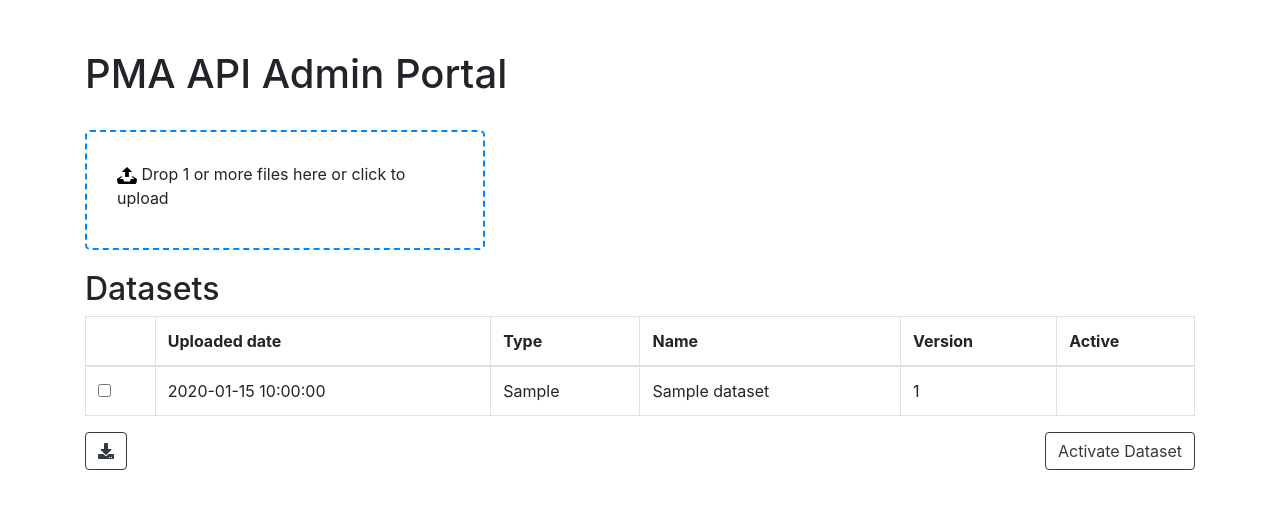
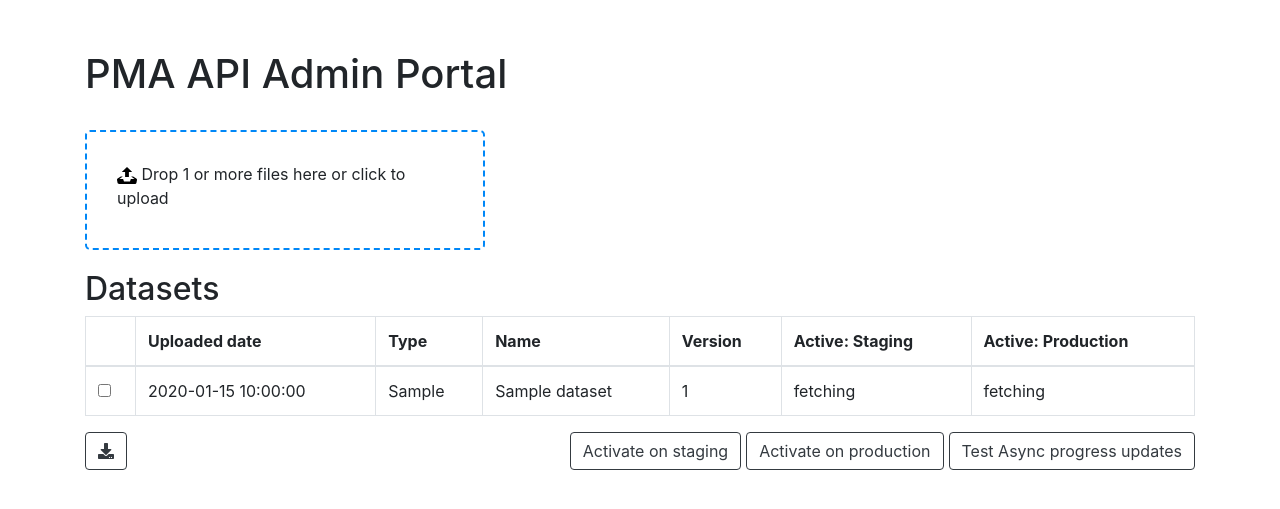
Before and after one commit to PMA-2020/pma-api, a Flask app: template pma_api/templates/admin.html in a window 1280 px wide. Shown: the top 509 px of the page. Run offline with Flask 2, Linux system fonts and the light colour scheme; the template is opened without the code that fills it: most values are stand-ins (such as "Sample title", 1, 10 or a date in 2020); parts of the project's set-up code (start-up, migrations or seed data) failed here and were passed over; some libraries are stand-ins or nearby versions.

Commit message:
- Reorganized root routes. - Changed admin page to display 'dev' environment info if env is dev, and made updates to sync status of datasets asynchronously, WIP - Code style updates - Updates to asynchronous tasks

```diff
--- a/pma_api/app.py
+++ b/pma_api/app.py
@@ -1,8 +1,8 @@
 """Custom subclass for the PMA API."""
 from flask import Flask, Response
 
-from .models import Cache
-from .response import ApiResult
+from pma_api.models import Cache
+from pma_api.response import ApiResult
 
 
 class PmaApiFlask(Flask):
--- a/pma_api/error.py
+++ b/pma_api/error.py
@@ -6,7 +6,7 @@ class PmaApiException(Exception):
 
 
 class PmaApiDbInteractionError(PmaApiException):
-    """Braod class for exceptions related to DB interactions"""
+    """Broad class for exceptions related to DB interactions"""
 
 
 class ExistingDatasetError(PmaApiException):
--- a/pma_api/models/api_base.py
+++ b/pma_api/models/api_base.py
@@ -2,8 +2,8 @@
 from datetime import datetime
 
 from pma_api.config import IGNORE_FIELD_PREFIX
-from . import db
-from .string import EnglishString
+from pma_api.models import db
+from pma_api.models.string import EnglishString
 
 
 def prune_ignored_fields(kwargs):
--- a/pma_api/models/string.py
+++ b/pma_api/models/string.py
@@ -1,5 +1,5 @@
 """EnglishString & Translation model."""
-from . import db
+from pma_api.models import db
 from pma_api.utils import next64
 
 
--- a/pma_api/python_query_template.py
+++ b/pma_api/python_query_template.py
@@ -18,7 +18,7 @@ def interpolated_query(objects: [Model]) -> [Model]:
         PmaApiException: If attribute requested not found
     """
     try:
-        filtered_list = [_ for _ in objects if '$']
+        filtered_list = '$'
     except AttributeError:
         model_attrs = \
             [k for k in objects[0].__dict__.keys() if k not in IGNORES]
--- a/pma_api/response.py
+++ b/pma_api/response.py
@@ -80,7 +80,7 @@ class QuerySetApiResult(ApiResult):
         return response
 
     @staticmethod
-    def _remove_bytes_values(record_list: [{}]) -> [{}]:
+    def _remove_bytes_values(record_list: [dict]) -> [dict]:
         """From a list of dicts, remove any dict value that is bytes.
 
         Args:
@@ -90,7 +90,7 @@ class QuerySetApiResult(ApiResult):
             list(dict): Records with any non-JSON-serializable bytes values
             replaced with the string 'bytes'
         """
-        formatted_list: [{}] = [
+        formatted_list: [dict] = [
             {
                 k: 'bytes' if isinstance(v, bytes) else
                 v
@@ -104,6 +104,8 @@ class QuerySetApiResult(ApiResult):
     @staticmethod
     def json_response(record_list, extra_metadata, **kwargs):
         """Convert a list of records into a JSON response."""
+        # TODO: instead of remove bytes values, convert bytes value to URL
+        #  to download file
         formatted_list = QuerySetApiResult._remove_bytes_values(record_list)
         obj = {
             **kwargs,
--- a/pma_api/routes/endpoints/api_1_0/__init__.py
+++ b/pma_api/routes/endpoints/api_1_0/__init__.py
@@ -1,7 +1,7 @@
 """API Routes."""
 from flask import Blueprint
 
-from pma_api.routes.root_routes import root as server_root
+from pma_api.routes import root as server_root
 
 api = Blueprint('api', __name__)
 
--- a/pma_api/routes/endpoints/api_1_0/dynamic.py
+++ b/pma_api/routes/endpoints/api_1_0/dynamic.py
@@ -23,7 +23,7 @@ resource_model_map = {
 }
 
 
-def models_to_dicts(models: [Model], ignores: () = IGNORES) -> [{}]:
+def models_to_dicts(models: [Model], ignores: () = IGNORES) -> [dict]:
     """Converts list of SqlAlchemy Model objects to dictionaries
 
     Args:
@@ -33,7 +33,7 @@ def models_to_dicts(models: [Model], ignores: () = IGNORES) -> [{}]:
     Returns:
         list(dict): List of dictionaries
     """
-    dicts: [{}] = [
+    dicts: [dict] = [
         {
             k: v
             for k, v in x.__dict__.items() if k not in ignores
@@ -94,6 +94,8 @@ def dynamic_route(resource: str) -> Union[QuerySetApiResult, str]:
     query_template_path = os.path.join(query_dir, 'python_query_template.py')
     query_tempfile_path = os.path.join(query_dir, 'python_query_tempfile.py')
 
+    # TODO: review https://nedbatchelder.com/blog/201206/
+    #  eval_really_is_dangerous.html
     arg_str = ''
     for k, v in request.args.items():
         # TODO 3: Lots of other conversions. Consider as well using the literal
--- a/pma_api/templates/admin.html
+++ b/pma_api/templates/admin.html
@@ -38,9 +38,12 @@
                 <th>Type</th>
                 <th>Name</th>
                 <th>Version</th>
-                <th>Active</th>
-{#                <th>Active: Staging</th>#}
-{#                <th>Active: Production</th>#}
+{#                <th>Active</th>#}
+                <th>Active: Staging</th>
+                <th>Active: Production</th>
+                {% if this_env=='development' %}
+                  <th>Active: Dev</th>
+                {% endif %}
               </tr>
             </thead>
             <tbody>
@@ -55,23 +58,50 @@
                 </a>
 
                 <div class="right-buttons">
-{#                  <a id="apply-staging-link" href="#">#}
-{#                    <button type="button" class="btn btn-outline-dark" id="apply-staging-button">#}
-{#                      Apply dataset to staging#}
+                  <a id="apply-staging-link" href="#">
+                    <button type="button" class="btn btn-outline-dark" id="apply-staging-button">
+                      Activate on staging
+                    </button>
+                  </a>
+                  <a id="apply-production-link" href="#">
+                    <button type="button" class="btn btn-outline-dark" id="apply-production-button">
+                      Activate on production
+                    </button>
+                  </a>
+
+                  {% if this_env=='development' %}
+                    <a id="activate-dataset-link" href="#">
+                      <button type="button" class="btn btn-outline-dark" id="activate-dataset-button">
+                        Activate on dev
+                      </button>
+                    </a>
+                  {% endif %}
+
+{#                  <a id="activate-dataset-link" href="#">#}
+{#                    <button type="button" class="btn btn-outline-dark" id="activate-dataset-button">#}
+{#                      Activate Dataset#}
 {#                    </button>#}
 {#                  </a>#}
-{#                  <a id="apply-production-link" href="#">#}
-{#                    <button type="button" class="btn btn-outline-dark" id="apply-production-button">#}
-{#                      Apply dataset to production#}
-{#                    </button>#}
-{#                  </a>#}
-                  <a id="activate-dataset-link" href="#">
-                    <button type="button" class="btn btn-outline-dark" id="activate-dataset-button">
-                      Activate Dataset
+                  {#                TODO: temp#}
+                  <a id="testing-link" href="#">
+                    <button type="button" class="btn btn-outline-dark" id="testing-button">
+                      Test Async progress updates
                     </button>
                   </a>
                 </div>
             </div>
+
+            <div id="bootstrap-super-container"
+                 style="margin-top: 20px; margin-bottom: 5px; display: none;">
+              <div class="progress" id="bootstrap-bar-container">
+                <div class="progress-bar progress-bar-striped"
+                     id="bootstrap-bar"
+                     role="progressbar"
+                     aria-valuenow="25" aria-valuemin="0" aria-valuemax="100"
+                     style="width: 0%;"/>
+              </div>
+            </div>
+            <div id="progress-msg" style="display: none;">...</div>
 
           <!--
           <hr/>
@@ -88,13 +118,22 @@
           </form>
           -->
       </div>
-      <script src="https://code.jquery.com/jquery-3.3.1.slim.min.js"
-              integrity="sha384-q8i/X+965DzO0rT7abK41JStQIAqVgRVzpbzo5smXKp4YfRvH+8abtTE1Pi6jizo" crossorigin="anonymous"></script>
+      <script src="https://code.jquery.com/jquery-3.3.1.min.js"
+        integrity="sha256-FgpCb/KJQlLNfOu91ta32o/NMZxltwRo8QtmkMRdAu8="
+        crossorigin="anonymous"></script>
+{#      <script src="https://code.jquery.com/jquery-3.3.1.slim.min.js"#}
+{#        integrity="sha384-q8i/X+965DzO0rT7abK41JStQIAqVgRVzpbzo5smXKp4YfRvH+8abtTE1Pi6jizo" crossorigin="anonymous"></script>#}
       <script src="https://cdnjs.cloudflare.com/ajax/libs/popper.js/1.14.3/umd/popper.min.js"
-              integrity="sha384-ZMP7rVo3mIykV+2+9J3UJ46jBk0WLaUAdn689aCwoqbBJiSnjAK/l8WvCWPIPm49" crossorigin="anonymous"></script>
+        integrity="sha384-ZMP7rVo3mIykV+2+9J3UJ46jBk0WLaUAdn689aCwoqbBJiSnjAK/l8WvCWPIPm49"
+        crossorigin="anonymous"></script>
       <script src="https://stackpath.bootstrapcdn.com/bootstrap/4.1.3/js/bootstrap.min.js"
-              integrity="sha384-ChfqqxuZUCnJSK3+MXmPNIyE6ZbWh2IMqE241rYiqJxyMiZ6OW/JmZQ5stwEULTy" crossorigin="anonymous"></script>
+        integrity="sha384-ChfqqxuZUCnJSK3+MXmPNIyE6ZbWh2IMqE241rYiqJxyMiZ6OW/JmZQ5stwEULTy"
+        crossorigin="anonymous"></script>
       <script src="../static/dropzone.js"></script>
+
+      {#      TODO: testing#}
+      <script src="//cdnjs.cloudflare.com/ajax/libs/nanobar/0.2.1/nanobar.min.js"></script>
+
       <script>
           Dropzone.autoDiscover = false;
           var myDropzone = new Dropzone("#myDropzone");
@@ -114,19 +153,24 @@
               }
           });
           // Get data for dataset table
+          // TODO: Fetch 'active' status from servers using new query
+          // TODO: Represent 'processing' by text 'processing'
           const json_response = [
             {% for dataset in datasets %}
               {
-                "Upload date" : "{{dataset.upload_date}}",
-                "Type" :"{{dataset.dataset_type}}",
-                "Name" :"{{dataset.dataset_display_name}}",
-                "Version" :"{{dataset.version_number}}",
-                "Active" : {% if dataset.is_active %}true{% else %}false{% endif %},
-                "Processing" : {% if dataset.is_processing %}true{% else %}false{% endif %},
+                "Upload date": "{{dataset.upload_date}}",
+                "Type": "{{dataset.dataset_type}}",
+                "Name": "{{dataset.dataset_display_name}}",
+                "Version": "{{dataset.version_number}}",
+                {#"Active": {% if dataset.is_active %}true{% else %}false{% endif %},#}
+                {#"Processing": {% if dataset.is_processing %}true{% else %}false{% endif %},#}
                 {#"Processing: Staging" : {% if dataset.is_processing_staging %}true{% else %}false{% endif %},#}
                 {#"Processing: Production" : {% if dataset.is_processing_production %}true{% else %}false{% endif %},#}
-                {#"Active: Staging" : {% if dataset.is_active_staging %}true{% else %}false{% endif %},#}
-                {#"Active: Production" : {% if dataset.is_active_production %}true{% else %}false{% endif %},#}
+                "Active: Staging": {% if this_env=='staging' %} {{ dataset.is_active }} {% else %} 'fetching' {% endif %},
+                "Active: Production": {% if this_env=='production' %} {{ dataset.is_active }} {% else %} 'fetching' {% endif %},
+                {% if this_env=='development' %}
+                  "Active: Dev": {% if dataset.is_active %}true{% else %}false{% endif %},
+                {% endif %}
               },
             {% endfor %}
           ];
@@ -143,9 +187,15 @@
                 tbody += '<td>'+element["Type"]+'</td>';
                 tbody += '<td class="dataset-row-datasetName">'+element["Name"]+'</td>';
                 tbody += '<td>'+element["Version"]+'</td>';
-                tbody += '<td>'+ (element["Active"] ? '<i class="fas fa-check"></i>' : non_active)+'</td>';
-                {#tbody += '<td>'+ (element["Active: Staging"] ? '<i class="fas fa-check"></i>' : non_active)+'</td>';#}
-                {#tbody += '<td>'+ (element["Active: Production"] ? '<i class="fas fa-check"></i>' : non_active)+'</td>';#}
+                {#tbody += '<td>'+ (element["Active"] ? '<i class="fas fa-check"></i>' : non_active)+'</td>';#}
+                {#tbody += '<td>'+ element["Active: Staging"] === 'fetching' ? 'fetching' : (element["Active: Staging"] ? '<i class="fas fa-check"></i>' : non_active) + '</td>';#}
+                tbody += '<td>'+ element["Active: Staging"] + '</td>';
+                tbody += '<td>'+ element["Active: Production"] + '</td>';
+                {#tbody += '<td>'+ (element["Active: Staging"] ? '<i class="fas fa-check"></i>' : non_active) + '</td>';#}
+                {#tbody += '<td>'+ (element["Active: Production"] ? '<i class="fas fa-check"></i>' : non_active)+'</td>';                #}
+                {% if this_env=='development' %}
+                  tbody += '<td>'+ (element["Active: Dev"] ? '<i class="fas fa-check"></i>' : non_active)+'</td>';
+                {% endif %}
                 tbody += '</tr>';
             });
             $('tbody').html(tbody);
@@ -181,20 +231,17 @@
               }
             }
 
+            // alert close button
+            $('#message-bar span').on('click', function(){
+                $('#message-bar').hide();
+            });
+
             // Add functionality to dataset download button
             $("#download-button").bind('click', downloadDataset);
             function downloadDataset() {
               let name = selectedDatasetName();
               if (name != '')
                 $("#download-link").attr("href", "/admin?download=" + name);
-            }
-
-            // Add functionality to activate-dataset button
-            $("#activate-dataset-button").bind('click', activateDataset);
-            function activateDataset() {
-              let name = selectedDatasetName();
-              if (name != '')
-                $("#activate-dataset-link").attr("href", "/admin?activate=" + name);
             }
 
             // Add functionality to apply-staging button
@@ -213,10 +260,73 @@
                 $("#apply-production-link").attr("href", "/admin?applyProduction=" + name);
             }
 
-            // alert close button
-            $('#message-bar span').on('click', function(){
-                $('#message-bar').hide();
-            });
+            var progressContainer = $('#progress');
+            var progressBar = $('#progress-bar');
+            var progressPct = $('#progress-pct');
+            var progressMsg = $('#progress-msg');
+            var progressResult = $('#progress-result');
+
+            var bootstrapContainer = $('#bootstrap-container');
+            var bootstrapBar = $('#bootstrap-bar');
+
+            // Add functionality to activate-dataset-dev button
+            $("#activate-dataset-button").bind('click', activateDataset);
+            function activateDataset() {
+              let name = selectedDatasetName();
+              initTask('/apply_dataset/' + name)
+            }
+
+            function initTask(postUrl) {
+              progressMsg.css('display', 'inherit');
+
+              $('#bootstrap-super-container').css('display', 'inherit');
+              {#bootstrapContainer.css('display', 'inherit');#}
+              {#bootstrapBar.css('display', 'inherit');#}
+
+              $.ajax({
+                type: 'POST',
+                url: postUrl,
+                success: function(data, status, request) {
+                  status_url = request.getResponseHeader('Location');
+                  updateTaskProgress(status_url);
+                },
+                error: function() {
+                  alert('Unexpected error occurred while processing task.');
+                }
+              });
+            }
+
+            function updateTaskProgress(statusUrl) {
+              // send GET request to status URL
+              $.getJSON(statusUrl, function(data) {
+                // update UI
+                percent = parseInt(data.current * 100 / data.total);
+                percentStr = percent + '%'
+
+                progressMsg.text(data.status);
+                bootstrapBar.text(percentStr)
+                bootstrapBar.css('width', percentStr)
+
+                if (data.state != 'PENDING' && data.state != 'PROGRESS') {
+                  if ('result' in data)
+                    progressMsg.text('Result: ' + data.result);
+                  else
+                    progressMsg.text('Result: ' + data.state);
+                }
+                else
+                  setTimeout(function() {
+                    updateTaskProgress(statusUrl);
+                  }, 500);  // rerun every 0.5 seconds
+              });
+            }
+
+            // TODO - temp
+            // Add functionality to testing-button
+            $("#testing-button").bind('click', testing);
+            function testing() {
+              initTask('/longtask')
+            }
+
           });
       </script>
   </body>
```
Also changed, not shown: pma_api/__init__.py (+1 -11 lines), pma_api/config.py (+9 -3 lines), pma_api/routes/__init__.py (+36 -0 lines), pma_api/routes/administration.py (renamed from pma_api/routes/root_routes.py, +70 -98 lines), pma_api/routes/docs.py (added, +19 -0 lines), pma_api/routes/version.py (added, +48 -0 lines), pma_api/tasks.py (+44 -2 lines), 2 other files.
